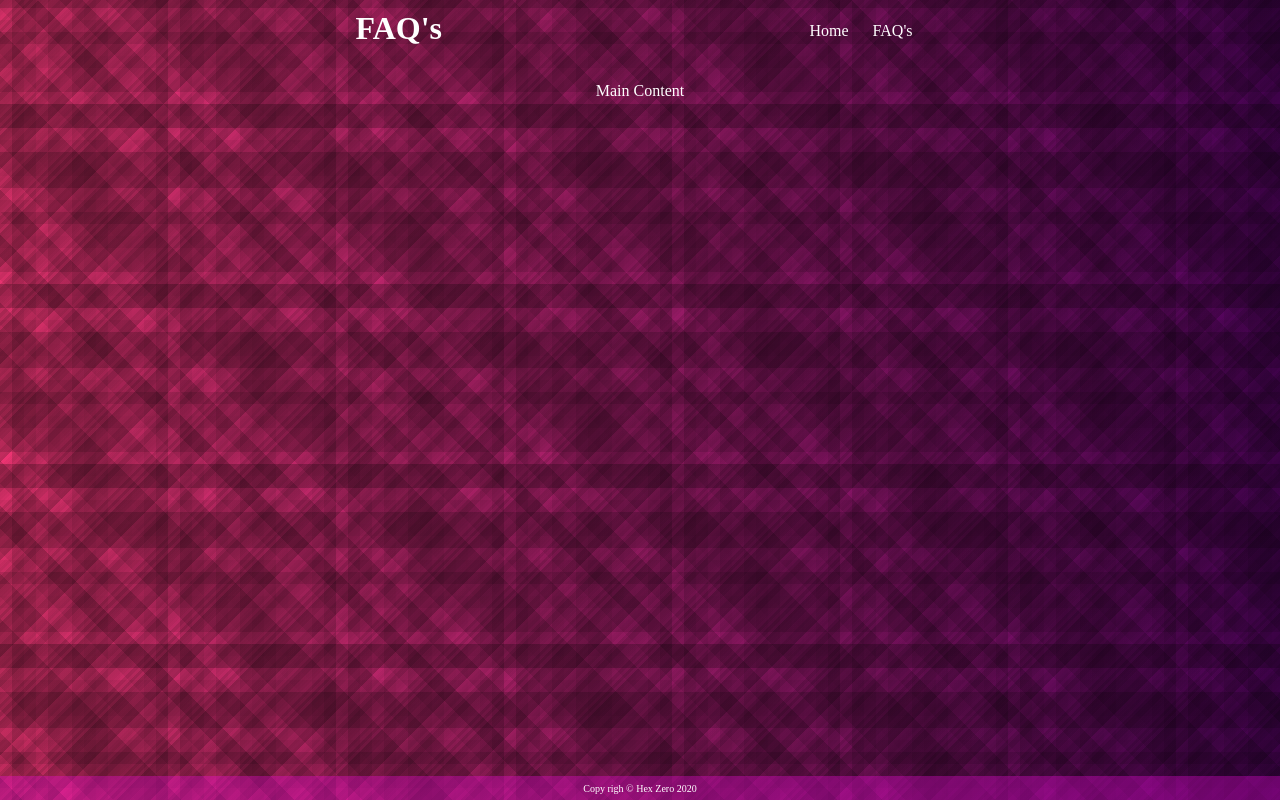
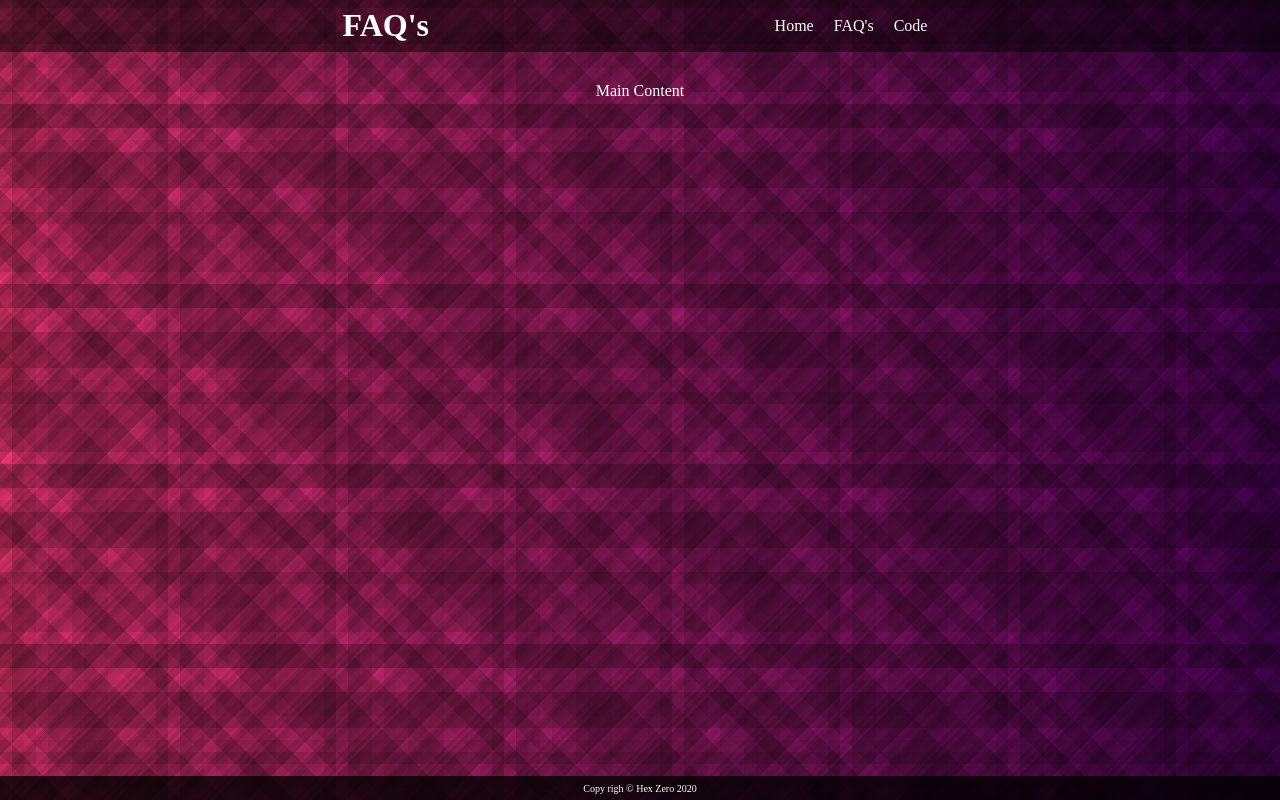
Before and after one commit to Hex-Zero/JavaScriptLearning, a plain HTML site: page fag.html in a window 1280 px wide. Drawn offline with Linux system fonts and the light colour scheme.

Commit message:
Code link

```diff
--- a/fag.html
+++ b/fag.html
@@ -17,6 +17,9 @@
           <li>
             <a href="./fag.html">FAQ's</a>
           </li>
+          <li>
+            <a href="https://github.com/Hex-Zero/JavaScriptLearning">Code</a>
+          </li>
         </ul>
       </nav>
     </header>
--- a/style.css
+++ b/style.css
@@ -12,14 +12,16 @@ ul {
   display: flex;
   align-items: center;
 }
+
 li {
-  margin: 12px;
+  margin: 10px;
 }
 body {
   min-height: 100vh;
 }
 header {
-  padding-top: 10px;
+  background-color: rgba(0, 0, 0, 0.466);
+  padding: 7px;
   display: flex;
   justify-content: space-evenly;
 }
@@ -38,7 +40,7 @@ footer {
   display: flex;
   justify-content: center;
   align-items: center;
-  background-color: rgba(255, 10, 235, 0.308);
+  background-color: rgba(0, 0, 0, 0.774);
 }
 html {
   background-image: repeating-linear-gradient(
```
Also changed, not shown: index.html (+3 -0 lines), 1 other file.
